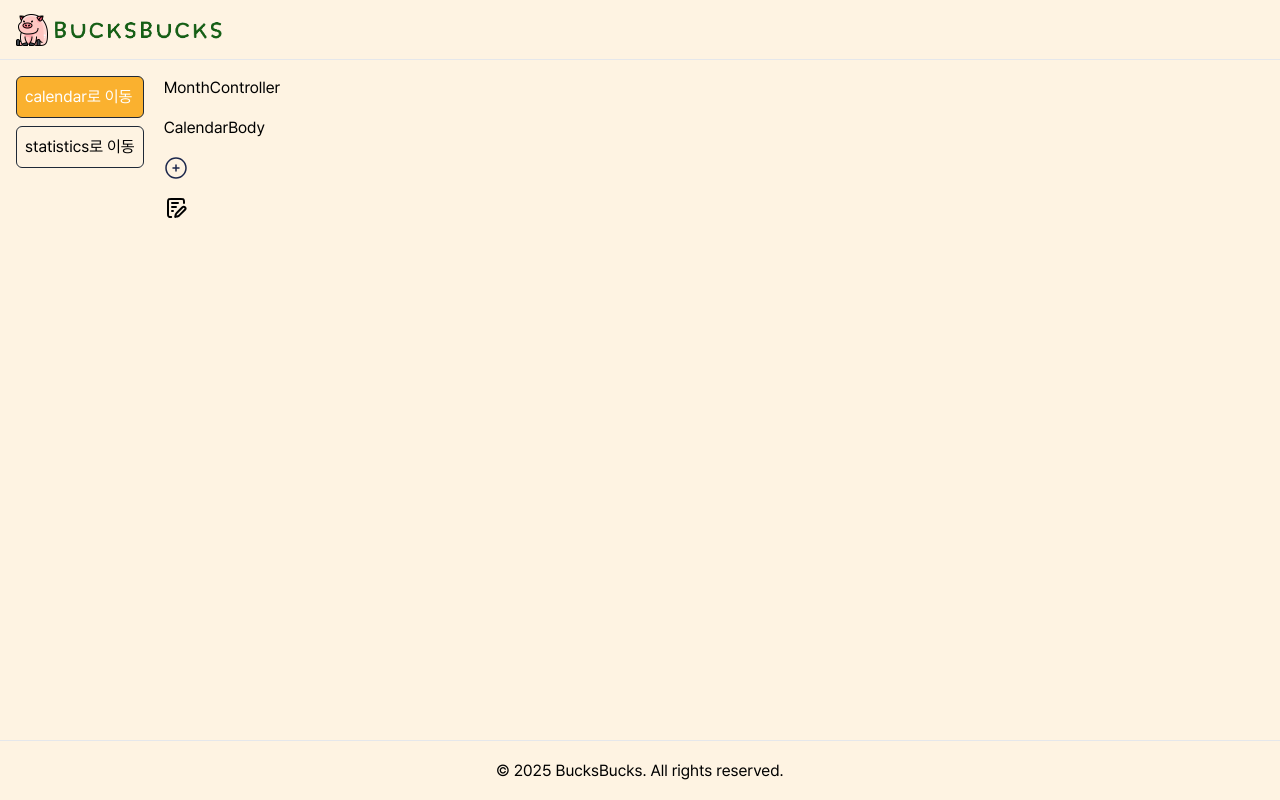
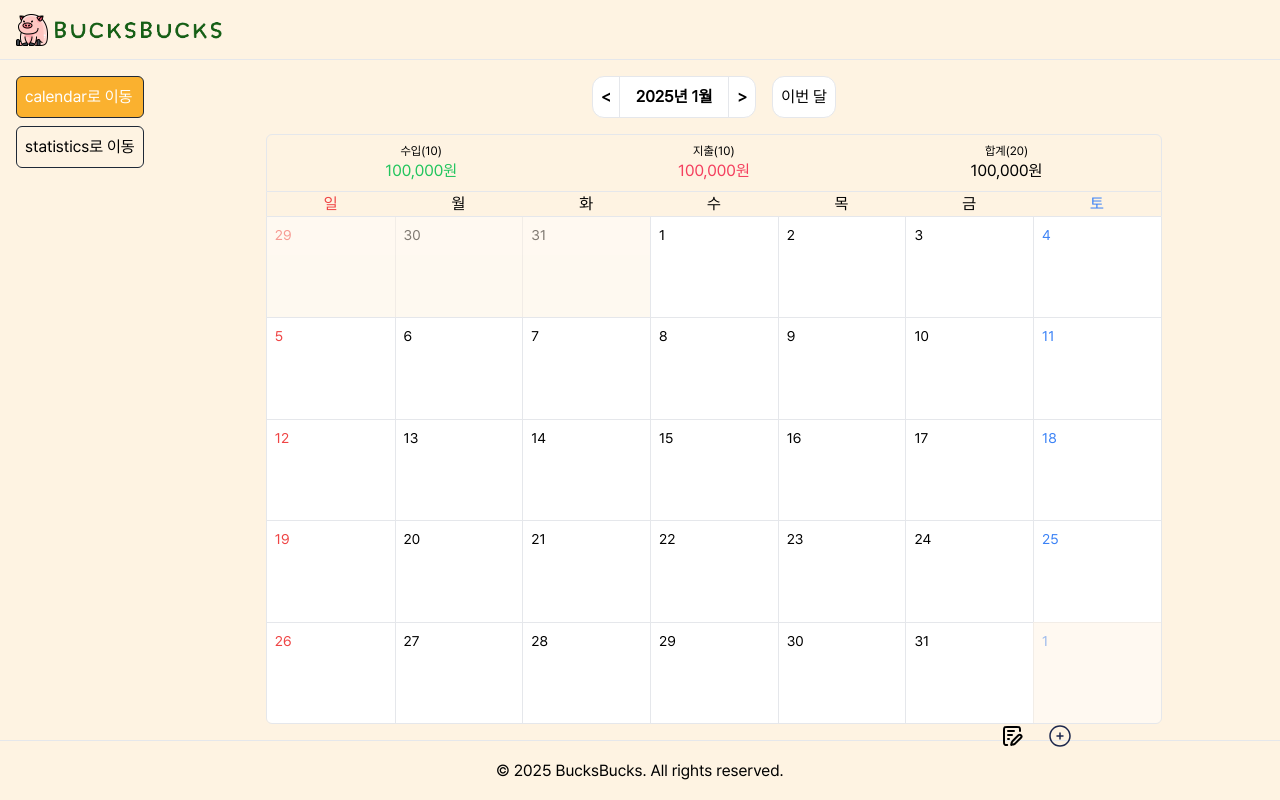
Before and after one commit to jinsoul75/bucksbucks, a React (Vite) app: page /dashboard in a window 1280 px wide. Built offline with nearby package versions, Linux system fonts and the light colour scheme; no server answers.

Commit message:
feat: 달력 기능 완료

```diff
--- a/src/components/calendar/CalendarBody.tsx
+++ b/src/components/calendar/CalendarBody.tsx
@@ -1,3 +1,97 @@
-export default function CalendarBody() {
-  return <div>CalendarBody</div>;
-}
+import { useState, useEffect } from 'react';
+import MonthController from './MonthController';
+import MonthlyTotal from './MonthlyTotal';
+import Week from './Week';
+import Month from './Month';
+import { DayData } from './types';
+
+const CalendarBody: React.FC = () => {
+  const [currentDate, setCurrentDate] = useState(new Date());
+  const [calendarDays, setCalendarDays] = useState<DayData[]>([]);
+
+  const generateCalendarDays = (date: Date) => {
+    const year = date.getFullYear();
+    const month = date.getMonth();
+
+    const firstDay = new Date(year, month, 1);
+    const lastDay = new Date(year, month + 1, 0);
+
+    const prevMonthDays = firstDay.getDay();
+    const prevMonth = new Date(year, month, 0);
+
+    const days: DayData[] = [];
+
+    for (let i = prevMonthDays - 1; i >= 0; i--) {
+      days.push({
+        date: new Date(year, month - 1, prevMonth.getDate() - i),
+        income: 0,
+        expense: 0,
+        transactions: [],
+      });
+    }
+
+    for (let i = 1; i <= lastDay.getDate(); i++) {
+      days.push({
+        date: new Date(year, month, i),
+        income: 0,
+        expense: 0,
+        transactions: [],
+      });
+    }
+
+    // 마지막 날짜가 몇 주차에 있는지 계산
+    const lastDayWeek = Math.ceil(days.length / 7);
+    const totalDays = lastDayWeek === 6 ? 42 : 35;
+    const remainingDays = totalDays - days.length;
+
+    for (let i = 1; i <= remainingDays; i++) {
+      days.push({
+        date: new Date(year, month + 1, i),
+        income: 0,
+        expense: 0,
+        transactions: [],
+      });
+    }
+
+    setCalendarDays(days);
+  };
+
+  const prevMonth = () => {
+    setCurrentDate(new Date(currentDate.getFullYear(), currentDate.getMonth() - 1));
+  };
+
+  const nextMonth = () => {
+    setCurrentDate(new Date(currentDate.getFullYear(), currentDate.getMonth() + 1));
+  };
+
+  const thisMonth = () => {
+    setCurrentDate(new Date());
+  };
+
+  useEffect(() => {
+    generateCalendarDays(currentDate);
+  }, [currentDate]);
+
+  return (
+    <div className="w-full h-full max-w-4xl  mx-auto flex flex-col gap-4">
+      <div>
+        <MonthController
+          currentDate={currentDate}
+          prevMonth={prevMonth}
+          nextMonth={nextMonth}
+          thisMonth={thisMonth}
+        />
+      </div>
+
+      <div className="flex flex-col grow">
+        <MonthlyTotal />
+
+        <Week />
+
+        <Month calendarDays={calendarDays} currentDate={currentDate} />
+      </div>
+    </div>
+  );
+};
+
+export default CalendarBody;
--- /dev/null
+++ b/src/components/calendar/Month.tsx
@@ -0,0 +1,51 @@
+import { DayData } from './types';
+
+export default function Month({
+  calendarDays,
+  currentDate,
+}: {
+  calendarDays: DayData[];
+  currentDate: Date;
+}) {
+  return (
+    <div className="grid grid-cols-7 border border-gray-200 rounded-b-md overflow-hidden max-h-full grow">
+      {calendarDays.map((day, index) => (
+        <div
+          key={index}
+          className={`
+          bg-white p-2
+          ${day.date.getMonth() !== currentDate.getMonth() ? 'opacity-50' : ''}
+          hover:bg-gray-50 transition-colors cursor-pointer
+          ${index % 7 === 0 ? '' : 'border-l'}
+          ${index < 7 ? '' : 'border-t'}
+          border-gray-200
+        `}
+        >
+          <div className="flex justify-between items-center mb-2">
+            <span
+              className={`
+            text-sm font-medium
+            ${day.date.getDay() === 0 ? 'text-red-500' : ''}
+            ${day.date.getDay() === 6 ? 'text-blue-500' : ''}
+          `}
+            >
+              {day.date.getDate()}
+            </span>
+          </div>
+          {day.transactions.length > 0 && (
+            <div className="space-y-1 text-sm">
+              {day.income > 0 && (
+                <div className="text-finance-income">+{day.income.toLocaleString()}</div>
+              )}
+              {day.expense > 0 && (
+                <div className="text-finance-expense">
+                  -{day.expense.toLocaleString()}
+                </div>
+              )}
+            </div>
+          )}
+        </div>
+      ))}
+    </div>
+  );
+}
--- a/src/components/calendar/MonthController.tsx
+++ b/src/components/calendar/MonthController.tsx
@@ -1,3 +1,37 @@
-export default function MonthController() {
-  return <div>MonthController</div>;
+export default function MonthController({
+  currentDate,
+  prevMonth,
+  nextMonth,
+  thisMonth,
+}: {
+  currentDate: Date;
+  prevMonth: () => void;
+  nextMonth: () => void;
+  thisMonth: () => void;
+}) {
+  return (
+    <div className="flex justify-center items-center gap-4">
+      <div className="flex justify-center items-center gap-4 border rounded-xl bg-white overflow-hidden">
+        <button
+          onClick={prevMonth}
+          className="p-2  font-extrabold hover:bg-gray-100 transition-colors border-r"
+        >
+          &lt;
+        </button>
+        <h2 className="font-semibold">
+          {currentDate.getFullYear()}년 {currentDate.getMonth() + 1}월
+        </h2>
+        <button
+          onClick={nextMonth}
+          className="p-2 font-extrabold hover:bg-gray-100 transition-colors border-l"
+        >
+          &gt;
+        </button>
+      </div>
+
+      <div className="border rounded-xl bg-white p-2">
+        <button onClick={thisMonth}>이번 달</button>
+      </div>
+    </div>
+  );
 }
--- /dev/null
+++ b/src/components/calendar/MonthlyTotal.tsx
@@ -0,0 +1,32 @@
+export default function MonthlyTotal() {
+  return (
+    <div className="flex justify-around items-center border rounded-t-md p-2">
+      <Box title="수입" value="10" amount="100,000원" className="text-finance-income" />
+
+      <Box title="지출" value="10" amount="100,000원" className="text-finance-expense" />
+
+      <Box title="합계" value="20" amount="100,000원" />
+    </div>
+  );
+}
+
+const Box = ({
+  title,
+  value,
+  amount,
+  className,
+}: {
+  title: string;
+  value: string;
+  amount: string;
+  className?: string;
+}) => {
+  return (
+    <div className={'flex flex-col items-center'}>
+      <div className="text-xs">
+        {title}({value})
+      </div>
+      <div className={className}>{amount}</div>
+    </div>
+  );
+};
--- /dev/null
+++ b/src/components/calendar/Week.tsx
@@ -0,0 +1,16 @@
+export default function Week() {
+  return (
+    <div className="grid grid-cols-7 border-x border-gray-200">
+      {['일', '월', '화', '수', '목', '금', '토'].map((day) => (
+        <div
+          key={day}
+          className={`text-center font-medium ${
+            day === '일' ? 'text-red-500' : day === '토' ? 'text-blue-500' : ''
+          }`}
+        >
+          {day}
+        </div>
+      ))}
+    </div>
+  );
+}
--- /dev/null
+++ b/src/components/calendar/types.ts
@@ -0,0 +1,13 @@
+export interface Transaction {
+  type: 'income' | 'expense';
+  amount: number;
+  category: string;
+  description?: string;
+}
+
+export interface DayData {
+  date: Date;
+  income: number;
+  expense: number;
+  transactions: Transaction[];
+}
--- a/src/components/header/Header.tsx
+++ b/src/components/header/Header.tsx
@@ -6,7 +6,7 @@ import logo from '@/assets/images/Logo.webp';
 
 export default function Header() {
   return (
-    <header className="sticky top-0 left-0 right-0 h-[60px] border-b flex items-center">
+    <header className="sticky top-0 left-0 right-0 h-[60px] border-b flex items-center bg-yellow-light">
       <Link to="/">
         <div className="flex ml-4">
           <Image src={bucksbucks} alt="logo" className="w-8 h-8" />
--- a/src/pages/dashboard/Calendar.tsx
+++ b/src/pages/dashboard/Calendar.tsx
@@ -1,4 +1,3 @@
-import MonthController from '@/components/calendar/MonthController';
 import CalendarBody from '@/components/calendar/CalendarBody';
 import IconButton from '@/components/common/button/IconButton';
 import AddIcon from '@/assets/icons/add.svg?react';
@@ -7,10 +6,11 @@ import MemoIcon from '@/assets/icons/memo.svg?react';
 export default function Calendar() {
   return (
     <section className="flex flex-col gap-4 flex-1">
-      <MonthController />
-      <CalendarBody />
-      <IconButton icon={<AddIcon />} className="w-6 h-6" />
-      <IconButton icon={<MemoIcon />} className="w-6 h-6" />
+      <div className="relative flex-1">
+        <CalendarBody />
+        <IconButton icon={<AddIcon />} className="w-6 h-6 absolute right-48" />
+        <IconButton icon={<MemoIcon />} className="w-6 h-6 absolute right-60" />
+      </div>
     </section>
   );
 }
--- a/tailwind.config.js
+++ b/tailwind.config.js
@@ -1,27 +1,31 @@
 /** @type {import('tailwindcss').Config} */
 export default {
   content: [
-    "./index.html",
-    "./src/**/*.{js,ts,jsx,tsx}",
-    "./src/components/**/*.{js,ts,jsx,tsx}",
-    "./src/pages/**/*.{js,ts,jsx,tsx}"
+    './index.html',
+    './src/**/*.{js,ts,jsx,tsx}',
+    './src/components/**/*.{js,ts,jsx,tsx}',
+    './src/pages/**/*.{js,ts,jsx,tsx}',
   ],
   theme: {
     extend: {
       colors: {
         yellow: {
-          light: "#FEF3E2", // 연노랑색 (기존 primary)
-          dark: "#fab12f",
-          hover: "#fa812f"
+          light: '#FEF3E2', // 연노랑색 (기존 primary)
+          dark: '#fab12f',
+          hover: '#fa812f',
         },
         green: {
-          DEFAULT: "#155e13"
-        }
+          DEFAULT: '#155e13',
+        },
+        finance: {
+          income: '#22c55e',
+          expense: '#f43f5e',
+        },
       },
       fontFamily: {
-        pretendard: ["Pretendard", "sans-serif"]
-      }
-    }
+        pretendard: ['Pretendard', 'sans-serif'],
+      },
+    },
   },
-  plugins: []
+  plugins: [],
 };
```
